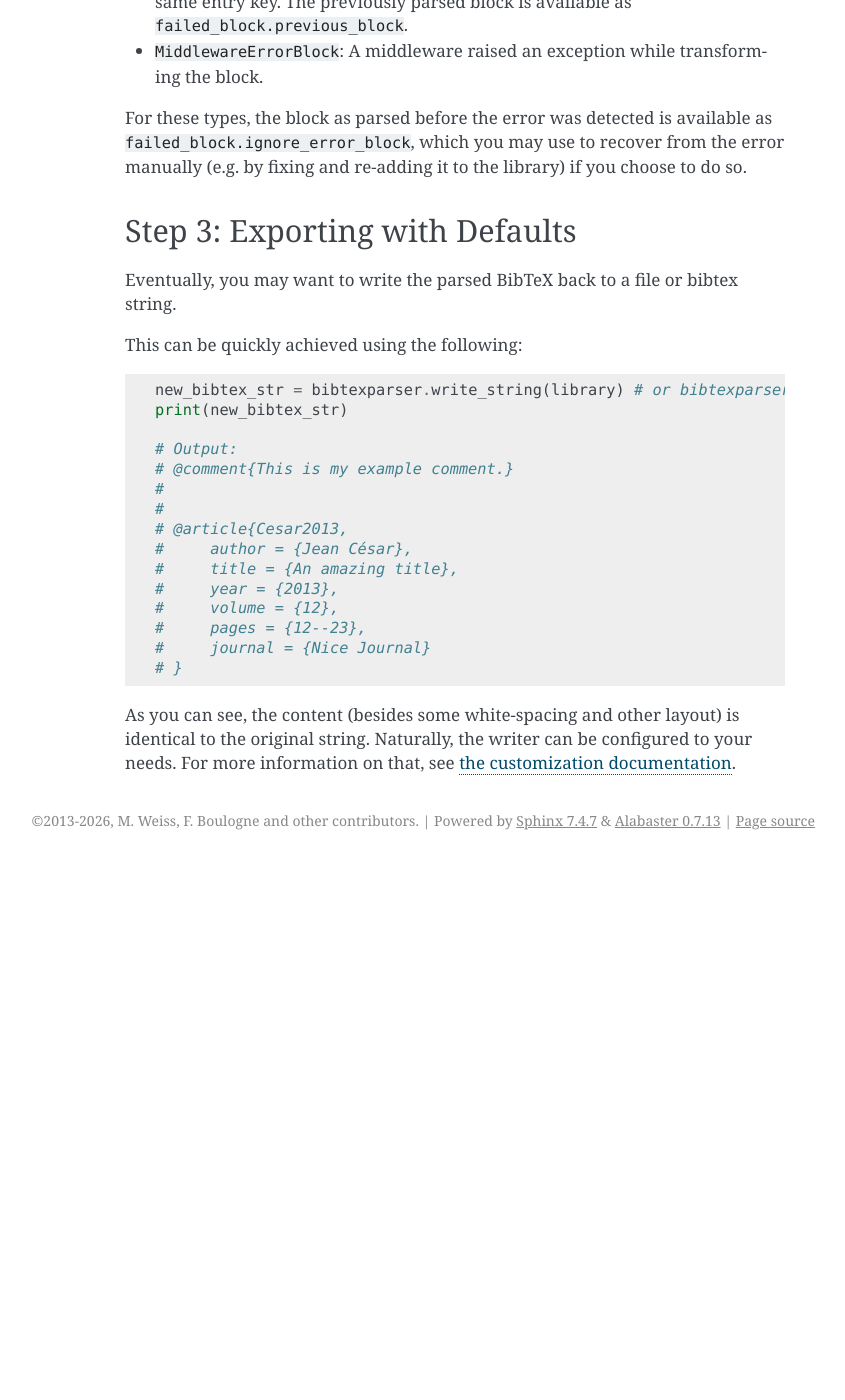
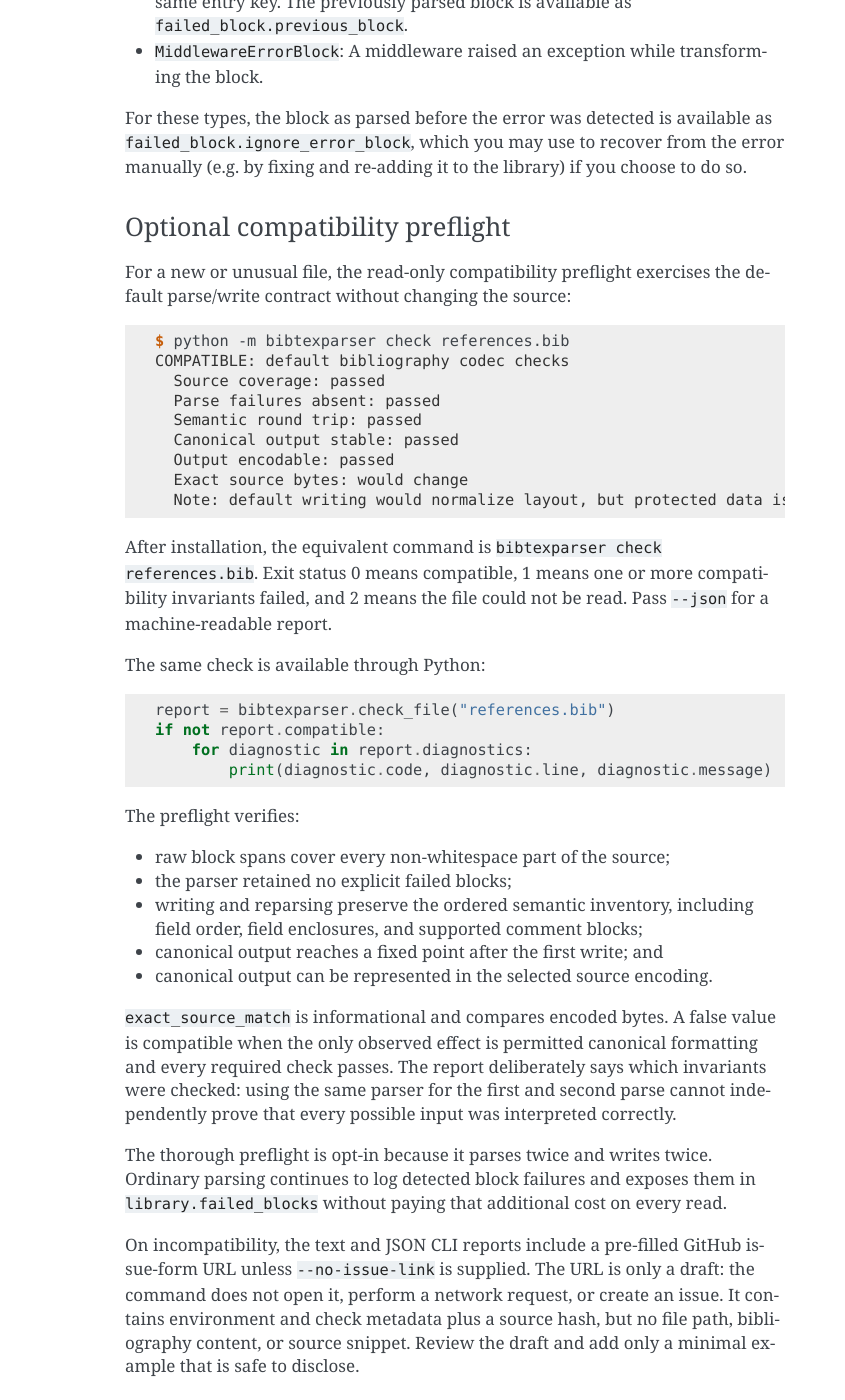
Before and after one commit to sciunto-org/python-bibtexparser, a Sphinx documentation site: the page built from docs/source/quickstart.rst, in a window 1280 px wide and 1400 px high, scrolled down 2816 px. Shown: the whole window, without its empty margins (295-1140 px from the left). Built offline with Sphinx 7.4.7, drawn with Linux system fonts in a browser that asks for light colours; before the commit the page ends 3676 px from its top, so only the background shows below that; some of the changed text lies outside the part shown.

Commit message:
Document compatibility preflight
* Explain the named checks, exit statuses, and exact-byte distinction.
* Describe the privacy-safe issue draft and the limits of same-parser validation.

```diff
--- a/docs/source/quickstart.rst
+++ b/docs/source/quickstart.rst
@@ -145,6 +145,64 @@ For these types, the block as parsed before the error was detected is available
 as ``failed_block.ignore_error_block``, which you may use to recover from the error
 manually (e.g. by fixing and re-adding it to the library) if you choose to do so.
 
+Optional compatibility preflight
+--------------------------------
+
+For a new or unusual file, the read-only compatibility preflight exercises the
+default parse/write contract without changing the source:
+
+.. code-block:: console
+
+    $ python -m bibtexparser check references.bib
+    COMPATIBLE: default bibliography codec checks
+      Source coverage: passed
+      Parse failures absent: passed
+      Semantic round trip: passed
+      Canonical output stable: passed
+      Output encodable: passed
+      Exact source bytes: would change
+      Note: default writing would normalize layout, but protected data is stable.
+
+After installation, the equivalent command is ``bibtexparser check
+references.bib``. Exit status 0 means compatible, 1 means one or more
+compatibility invariants failed, and 2 means the file could not be read. Pass
+``--json`` for a machine-readable report.
+
+The same check is available through Python:
+
+.. code-block:: python
+
+    report = bibtexparser.check_file("references.bib")
+    if not report.compatible:
+        for diagnostic in report.diagnostics:
+            print(diagnostic.code, diagnostic.line, diagnostic.message)
+
+The preflight verifies:
+
+* raw block spans cover every non-whitespace part of the source;
+* the parser retained no explicit failed blocks;
+* writing and reparsing preserve the ordered semantic inventory, including
+  field order, field enclosures, and supported comment blocks;
+* canonical output reaches a fixed point after the first write; and
+* canonical output can be represented in the selected source encoding.
+
+``exact_source_match`` is informational and compares encoded bytes. A false
+value is compatible when the only observed effect is permitted canonical
+formatting and every required check passes. The report deliberately says which
+invariants were checked: using the same parser for the first and second parse
+cannot independently prove that every possible input was interpreted correctly.
+
+The thorough preflight is opt-in because it parses twice and writes twice.
+Ordinary parsing continues to log detected block failures and exposes them in
+``library.failed_blocks`` without paying that additional cost on every read.
+
+On incompatibility, the text and JSON CLI reports include a pre-filled GitHub
+issue-form URL unless ``--no-issue-link`` is supplied. The URL is only a draft:
+the command does not open it, perform a network request, or create an issue. It
+contains environment and check metadata plus a source hash, but no file path,
+bibliography content, or source snippet. Review the draft and add only a minimal
+example that is safe to disclose.
+
 .. _writing_quickstart:
 
 Step 3: Exporting with Defaults
```
Also changed, not shown: README.md (+26 -0 lines).
